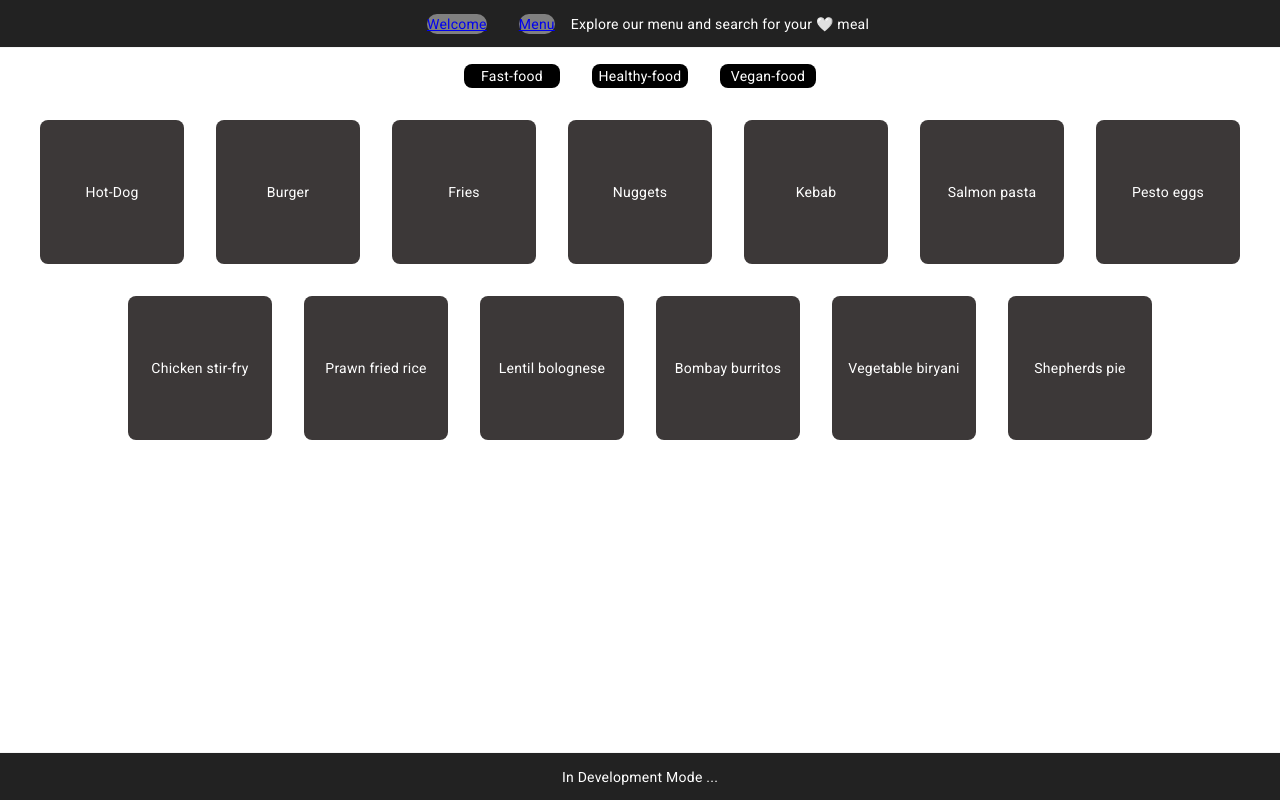
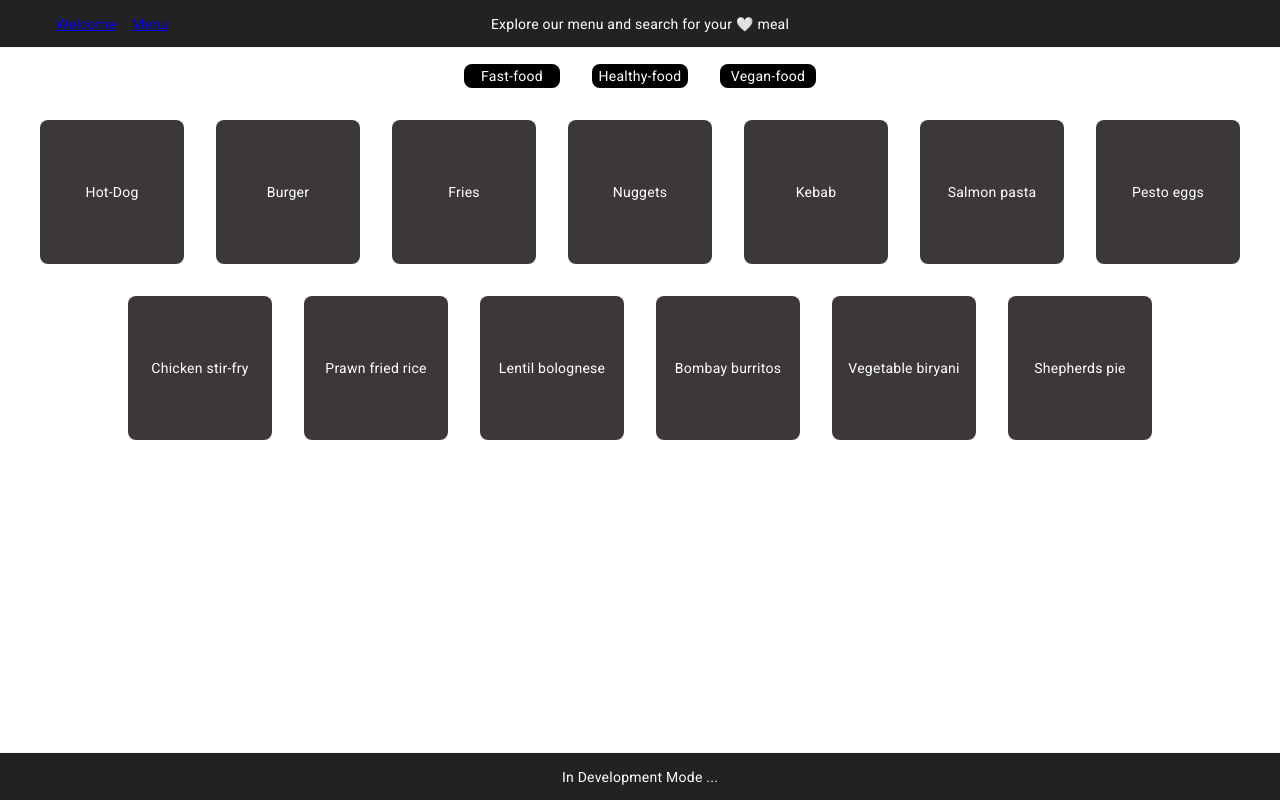
Before and after one commit to yurii-tsymbala/Food-Menu, an Angular app: page /menu in a window 1280 px wide. Built offline with nearby package versions, Linux system fonts and the light colour scheme; data requests are answered from the project's data file.

Commit message:
Reconfigure modules

```diff
--- a/src/app/app.module.ts
+++ b/src/app/app.module.ts
@@ -2,14 +2,14 @@ import { NgModule } from "@angular/core";
 import { BrowserModule } from "@angular/platform-browser";
 
 import { AppRoutingModule } from "./app-routing.module";
-import { AppComponent } from "./app.component";
+import { AppComponent } from "./components/app/app.component";
 import { BrowserAnimationsModule } from "@angular/platform-browser/animations";
 import { MaterialModule } from "./shared/material.module";
 import { MenuModule } from "./menu/menu.module";
 import { SharedModule } from "./shared/shared.module";
 import { ReactiveFormsModule } from "@angular/forms";
 import { HttpClientModule } from "@angular/common/http";
-import { DataService } from "./services/data.service";
+import { DataService } from "./shared/services/data.service";
 import { RouterLink } from "@angular/router";
 import { HeaderComponent } from "./components/header/header.component";
 import { FooterComponent } from "./components/footer/footer.component";
--- a/src/app/components/header/header.component.html
+++ b/src/app/components/header/header.component.html
@@ -1,3 +1,5 @@
-<a routerLink="">Welcome</a>
-<a routerLink="menu">Menu</a>
+<div class="navigation">
+    <a routerLink="">Welcome</a>
+    <a routerLink="menu">Menu</a>
+</div>
 <div>Explore our menu and search for your 🤍 meal</div>
--- a/src/app/components/header/header.component.scss
+++ b/src/app/components/header/header.component.scss
@@ -9,10 +9,29 @@
     border-bottom: 1px solid whitesmoke;
 }
 
-a{
+.navigation {
+    left: 3rem;
+    display: flex;
+    justify-content: center;
+    align-items: center;
+    position: absolute;
+}
 
-    border-radius: 1rem;
-    background-color: grey;
-    margin: 1rem;
+a {
+    height: fit-content;
+    width: fit-content;
+    margin: 0.5rem;
     text-align: center;
 }
+
+a:visited {
+    color: rgb(158, 153, 153);
+}
+
+a:hover {
+    color: white;
+}
+
+a:active {
+    color: white;
+}
--- a/src/app/menu/components/categories/categories.component.ts
+++ b/src/app/menu/components/categories/categories.component.ts
@@ -1,5 +1,5 @@
 import { Component, OnInit } from "@angular/core";
-import { DataService } from "src/app/services/data.service";
+import { DataService } from "src/app/shared/services/data.service";
 import { Category } from "src/app/shared/classes/Category";
 
 @Component({
--- a/src/app/menu/components/dishes/dishes.component.ts
+++ b/src/app/menu/components/dishes/dishes.component.ts
@@ -1,5 +1,5 @@
 import { Component, OnInit } from '@angular/core';
-import { DataService } from 'src/app/services/data.service';
+import { DataService } from 'src/app/shared/services/data.service';
 import { Dish } from 'src/app/shared/classes/Dish';
 
 @Component({
```
Also changed, not shown: src/app/components/app/app.component.html (renamed from src/app/app.component.html), src/app/components/app/app.component.scss (renamed from src/app/app.component.scss), src/app/components/app/app.component.ts (renamed from src/app/app.component.ts), src/app/shared/services/data.service.ts (renamed from src/app/services/data.service.ts).
